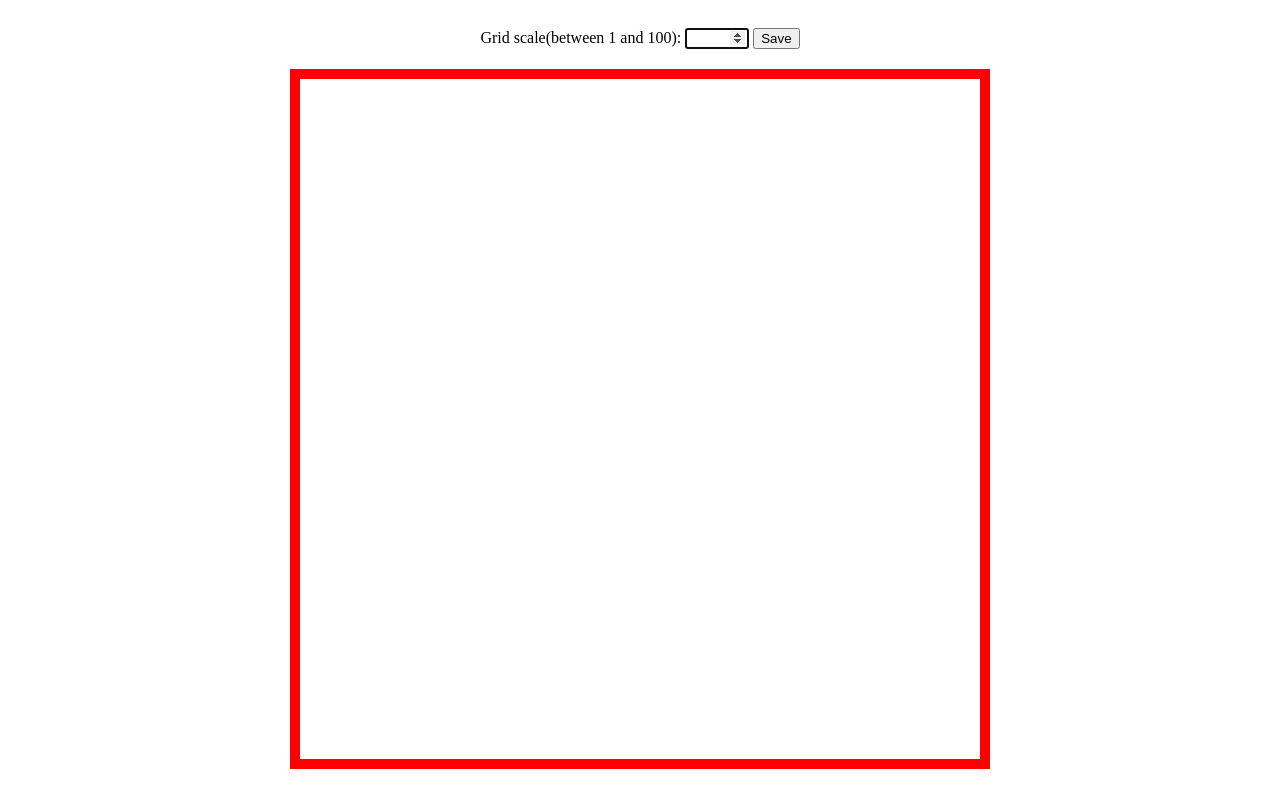
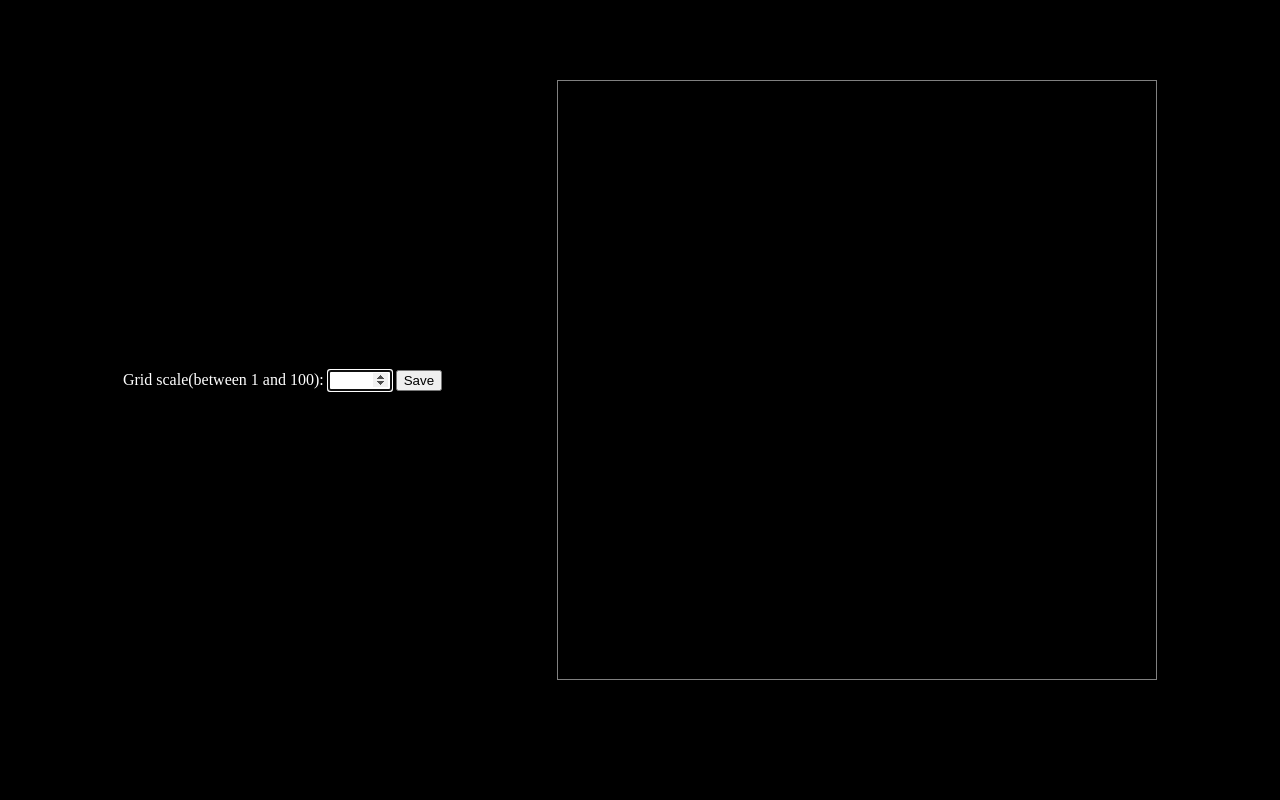
Before and after one commit to Yersoltan01/ETCH-A-SKETCH, a plain HTML site: page index.html in a window 1280 px wide. Drawn offline with Linux system fonts and the light colour scheme.

Commit message:
Change direction of the elements on a page and style to dark mode

```diff
--- a/index.html
+++ b/index.html
@@ -4,17 +4,32 @@
     <meta charset="UTF-8">
     <meta http-equiv="X-UA-Compatible" content="IE=edge">
     <meta name="viewport" content="width=device-width, initial-scale=1.0">
-    <title>Document</title>
+    <title>Etch-A-Sketch</title>
     <link rel="stylesheet" href="style.css">
 </head>
 <body>
-    <form action="" id="grid">
-        <label for="grid-scale">Grid scale(between 1 and 100):</label>
-        <input type="number" id="grid-scale" min="1" max="100" autofocus>
-        <button id="grid-scale-button" type="button">Save</button>
-    </form>
-    <div class="container">
+    <div class="grid">
+        <div class="grid-settings">
+            <div class="set-scale">
+                <label for="grid-scale">Grid scale(between 1 and 100):</label>
+                <input type="number" id="grid-scale" min="1" max="100" autofocus>
+                <button id="grid-scale-button" type="button">Save</button>
+            </div>
+            <div class="set-paintbrush">
+                <div class="mode-color">
 
+                </div>
+                <div class="mode-rgb">
+
+                </div>
+                <div class="mode-eraser">
+
+                </div>
+            </div>
+        </div>
+        <div class="grid-container">
+
+        </div>
     </div>
     <script src="javascript.js"></script>
 </body>
--- a/javascript.js
+++ b/javascript.js
@@ -1,6 +1,7 @@
 let gridBtn = document.querySelector('#grid-scale-button');
 let gridSize = document.querySelector('#grid-scale');
-let container = document.querySelector('.container');
+let container = document.querySelector('.grid-container');
+let paintbrushMode = 'color';
 
 function buildGrid() {
     if(gridSize.value >= 1 && gridSize.value <= 100) {
@@ -29,7 +30,7 @@ function clearGrid(container)
 container.addEventListener('mouseover', function(e) {
     let target = e.target.closest('.cell');
     if (!target) return;
-    target.style.backgroundColor = 'black';
+    target.style.backgroundColor = 'pink';
 });
 
 gridBtn.addEventListener('click', buildGrid);
--- a/style.css
+++ b/style.css
@@ -10,26 +10,23 @@ html {
     }
 
 body {
-    display: flex;
-    flex-direction: column;
-    align-items: center;
+    background-color: #000000;
+    color: #ffffff;
 }
 
-#grid {
-    margin: 20px 0;
+.grid {
+    margin-top: 20px;
+    display: flex;
+    align-items: center;
+    justify-content: space-evenly;
+    height: 90vh;
 }
 
-.container {
+.grid-container {
     display: flex;
     flex-direction: row;
     flex-wrap: wrap;
-    border: 10px solid red;
-    width: 700px;
-    height: 700px;
+    border: 1px solid grey;
+    width: 600px;
+    height: 600px;
 }
-
-.cell {
-    width: 100px;
-    height: 100px;
-    border: 1px solid black;
-}
```
